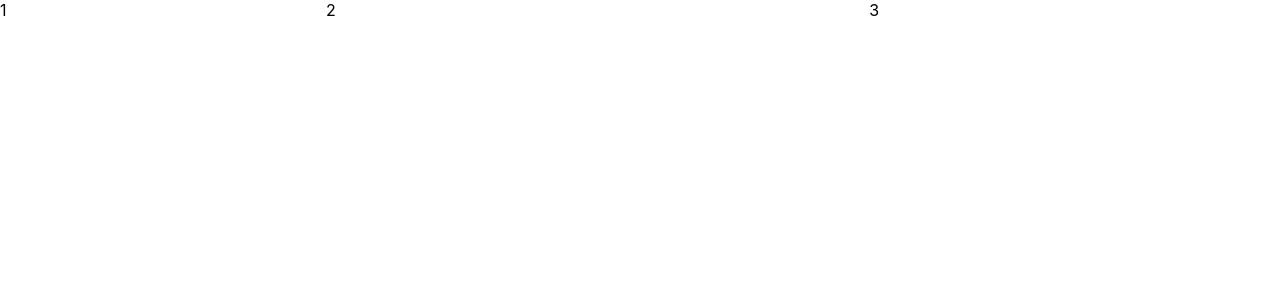
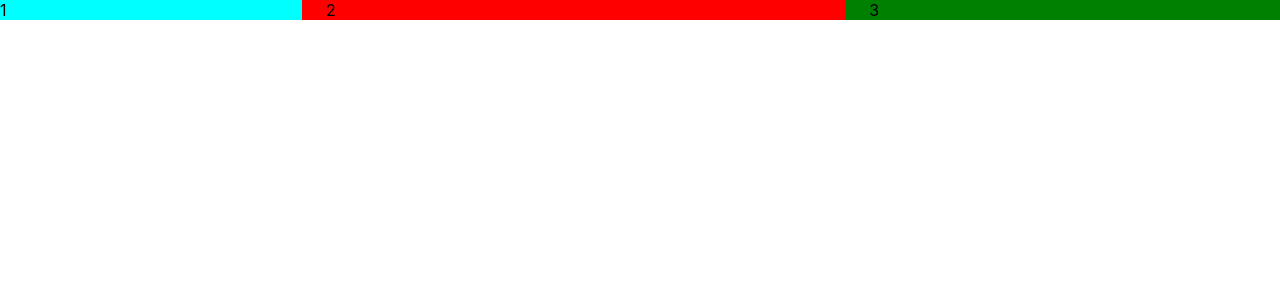
Before and after one commit to JishnuVijayan/Twitter-Demo, a React (Create React App) app in the folder twitter/: page / in a window 1280 px wide. Shown: the top 300 px of the page. Built offline with nearby package versions, Linux system fonts and the light colour scheme.

Commit message:
Divided as components

```diff
--- a/twitter/src/App.js
+++ b/twitter/src/App.js
@@ -1,19 +1,15 @@
-import logo from "./logo.svg";
 import "./App.css";
 import Grid from "@mui/material/Grid";
+import Drawer from "./components/Drawer";
+import Posts from "./components/Posts";
+import Search from "./components/Search";
 
 function App() {
   return (
     <Grid container rowSpacing={1} columnSpacing={{ xs: 1, sm: 2, md: 3 }}>
-      <Grid item xs={3}>
-        1
-      </Grid>
-      <Grid item xs={5}>
-        2
-      </Grid>
-      <Grid item xs={4}>
-        3
-      </Grid>
+      <Drawer></Drawer>
+      <Posts></Posts>
+      <Search></Search>
     </Grid>
   );
 }
--- /dev/null
+++ b/twitter/src/components/Drawer.js
@@ -0,0 +1,10 @@
+import React from "react";
+import Grid from "@mui/material/Grid";
+
+export default function Drawer() {
+  return (
+    <Grid style={{ backgroundColor: "aqua" }} item xs={3}>
+      1
+    </Grid>
+  );
+}
--- /dev/null
+++ b/twitter/src/components/Posts.js
@@ -0,0 +1,10 @@
+import React from "react";
+import Grid from "@mui/material/Grid";
+
+export default function Posts() {
+  return (
+    <Grid style={{ backgroundColor: "red" }} item xs={5}>
+      2
+    </Grid>
+  );
+}
--- /dev/null
+++ b/twitter/src/components/Search.js
@@ -0,0 +1,10 @@
+import React from "react";
+import Grid from "@mui/material/Grid";
+
+export default function Search() {
+  return (
+    <Grid item style={{ backgroundColor: "green" }} xs={4}>
+      3
+    </Grid>
+  );
+}
```
